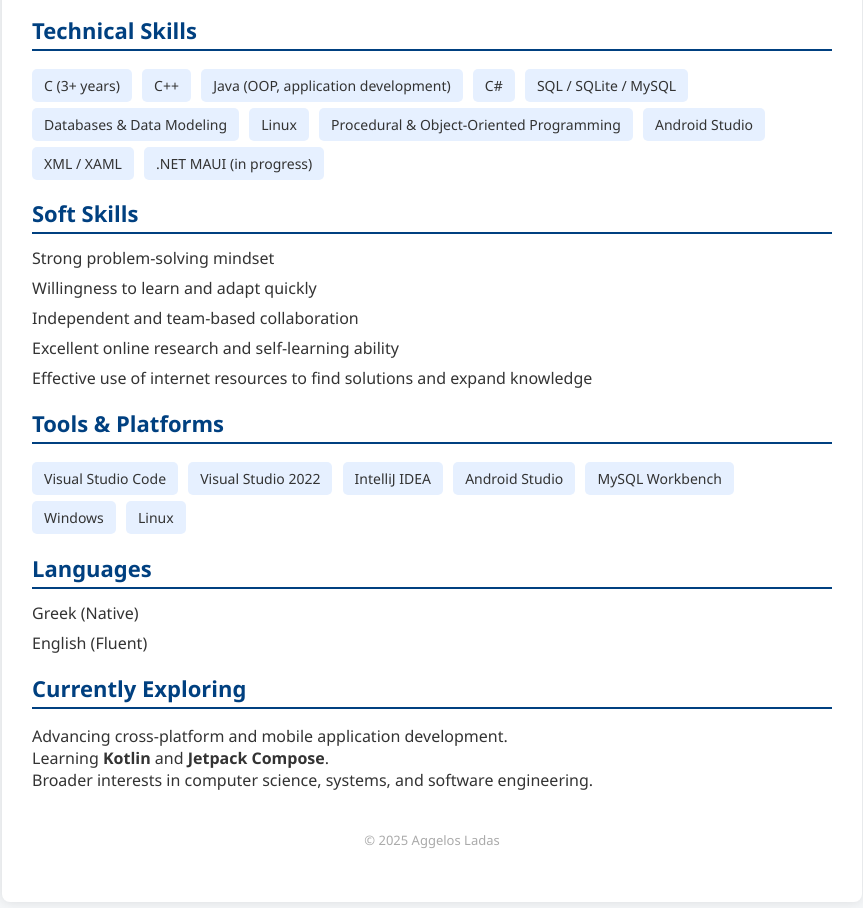
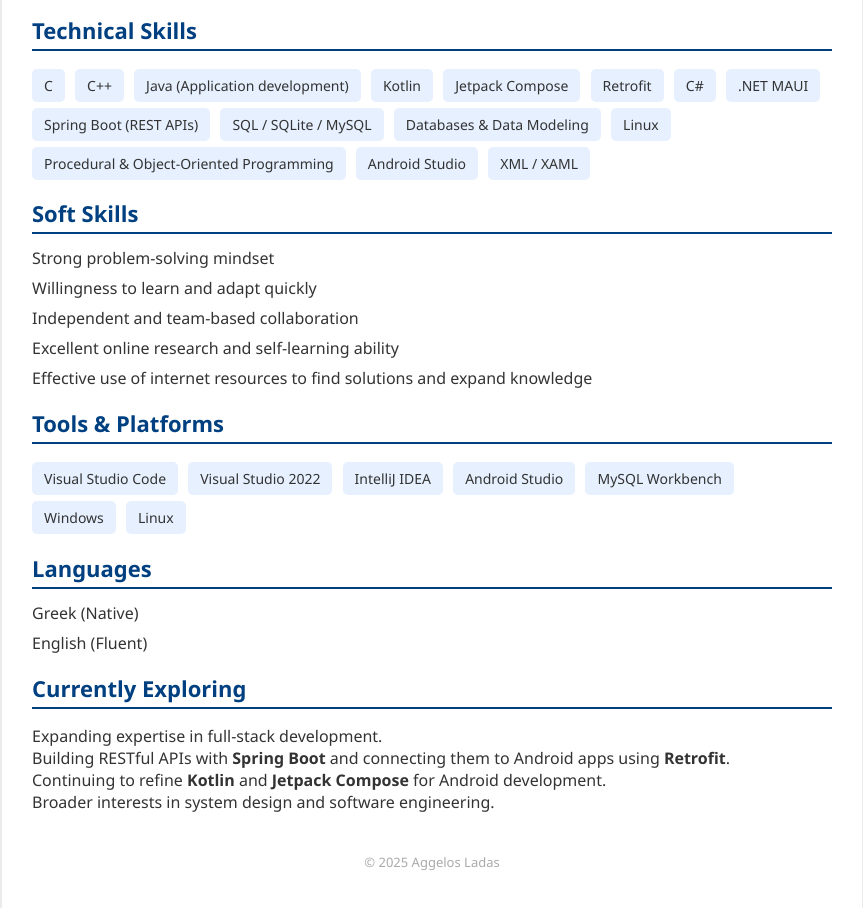
Before and after one commit to AggelosLadas/CV, a plain HTML site: page index.html in a window 1280 px wide. Shown: the part 614-1522 px from the top of the page, without its empty margins (208-1071 px from the left). Drawn offline with Linux system fonts and the light colour scheme.

Commit message:
Add files via upload

```diff
--- a/index.html
+++ b/index.html
@@ -56,18 +56,23 @@
         <section class="section">
             <h2>Technical Skills</h2>
             <ul class="skills">
-                <li>C (3+ years)</li>
+    		<li>C</li>
     		<li>C++</li>
-                <li>Java (OOP, application development)</li>
+    		<li>Java (Application development)</li>
+    		<li>Kotlin</li>
+    		<li>Jetpack Compose</li>
+    		<li>Retrofit</li>
     		<li>C#</li>
+    		<li>.NET MAUI</li>
+    		<li>Spring Boot (REST APIs)</li>
     		<li>SQL / SQLite / MySQL</li>
     		<li>Databases & Data Modeling</li>
    		 <li>Linux</li>
    		 <li>Procedural & Object-Oriented Programming</li>
    		 <li>Android Studio</li>
     		<li>XML / XAML</li>
-                <li>.NET MAUI (in progress)</li>
 	     </ul>
+
         </section>
 
         <section class="section">
@@ -105,11 +110,13 @@
        <section class="section">
     <h2>Currently Exploring</h2>
     <p>
-                Advancing cross-platform and mobile application development.<br>
-                Learning <strong>Kotlin</strong> and <strong>Jetpack Compose</strong>.<br>
-                Broader interests in computer science, systems, and software engineering.
+        Expanding expertise in full-stack development.<br>
+        Building RESTful APIs with <strong>Spring Boot</strong> and connecting them to Android apps using <strong>Retrofit</strong>.<br>
+        Continuing to refine <strong>Kotlin</strong> and <strong>Jetpack Compose</strong> for Android development.<br>
+        Broader interests in system design and software engineering.
     </p>
 </section>
+
 
         <footer>
             <p>© 2025 Aggelos Ladas</p>
--- a/style.css
+++ b/style.css
@@ -146,7 +146,7 @@ footer {
   margin-top: 40px;
 }
 
-/* Mobile Responsive */
+
 @media (max-width: 600px) {
   .cv-container {
     padding: 20px 15px;
```
Lines whose indentation alone changed are shown as unchanged.
